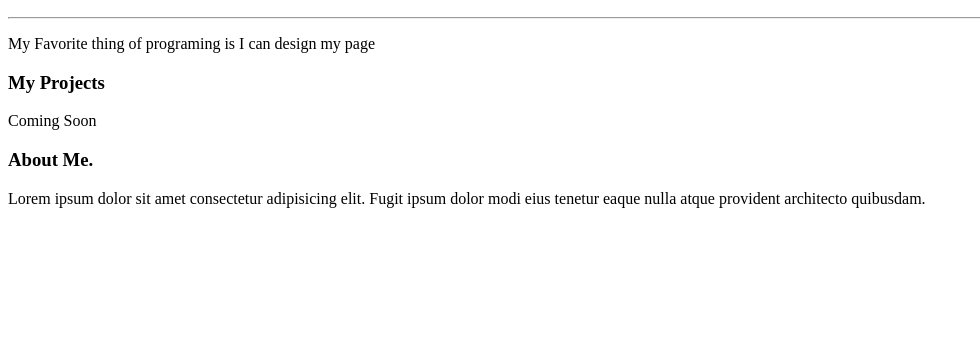
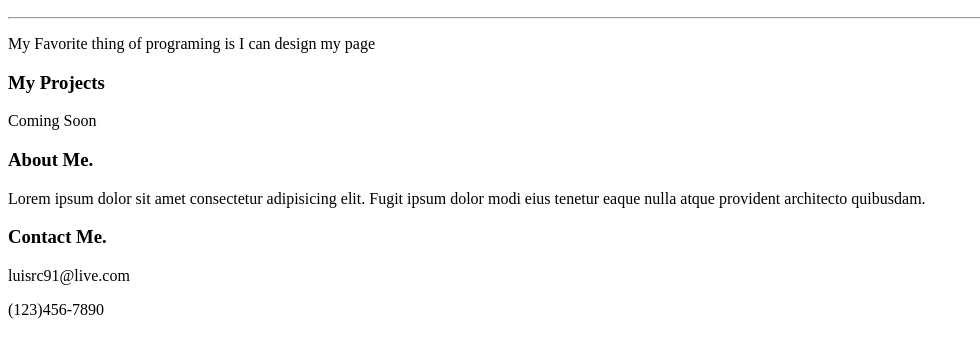
Before and after one commit to Luisrc91/my_portfolio, a plain HTML site: page index.html in a window 1280 px wide. Shown: the part 110-468 px from the top of the page, without its empty margins (0-980 px from the left). Drawn offline with Linux system fonts and the light colour scheme.

Commit message:
added contact me

```diff
--- a/index.html
+++ b/index.html
@@ -17,7 +17,9 @@
     <p>Lorem ipsum dolor sit amet consectetur adipisicing elit.
         Fugit ipsum dolor modi eius tenetur eaque nulla atque provident architecto quibusdam. </p>
     </Div>
-
+<h3>Contact Me.</h3>
+    <p>luisrc91@live.com</p>
+    <p>(123)456-7890</p>
 
 	<!--
 	  Directions:
```
